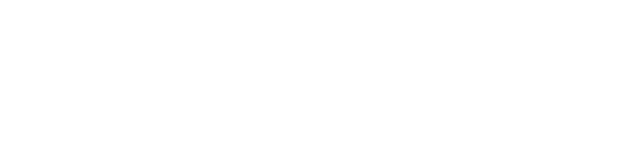
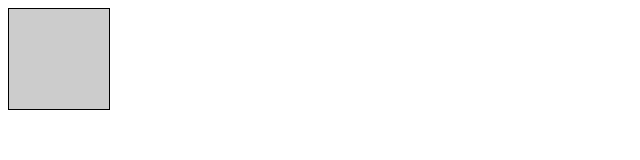
Before and after one commit to santripas/JQueryUI, a plain HTML site: page index.html in a window 1280 px wide. Shown: the whole page, without its empty margins (0-640 px from the left). Drawn offline with nearby package versions, Linux system fonts and the light colour scheme.

Commit message:
Update index.html

```diff
--- a/index.html
+++ b/index.html
@@ -5,10 +5,26 @@
     <meta name="viewport" content="width=device-width, initial-scale=1.0">
     <title>JQUERY UI</title>
     <link rel="stylesheet" href="css/jquery-ui.css">
+    <style>
+        div {
+            width: 100px;
+            height: 100px;
+            background: #ccc;
+            border: 1px solid #000;
+        }
+    </style>
 </head>
-
 <body>
+    <div></div>
     <script src="https://code.jquery.com/jquery-3.7.0.min.js"></script>
     <script src="js/jquery-ui.js"></script>
+
+    <script>
+        $( document ).click(function() {
+        $( "div" ).effect( "bounce", "slow" );
+        });
+    </script>
+
+
 </body>
 </html>
```
